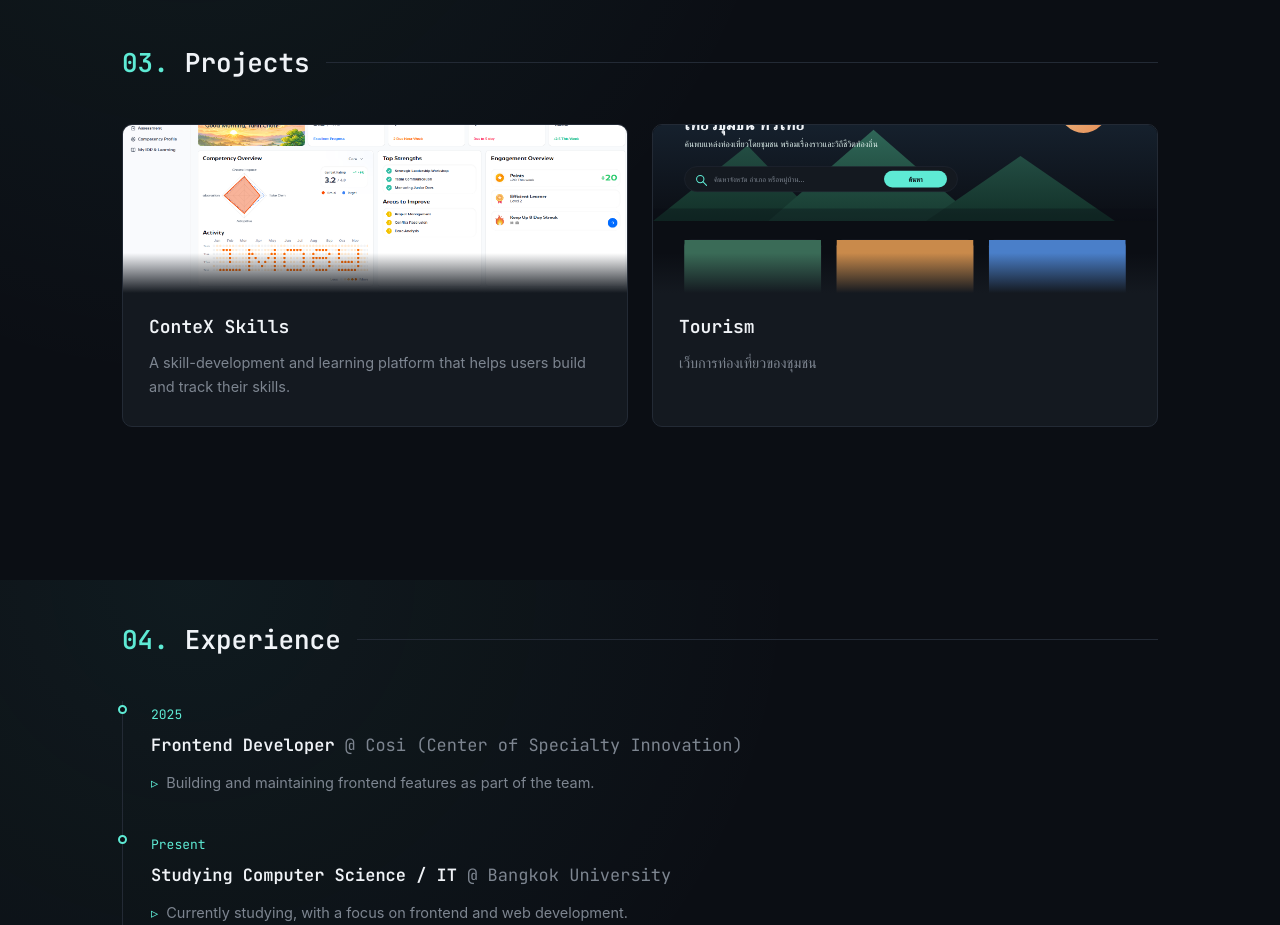
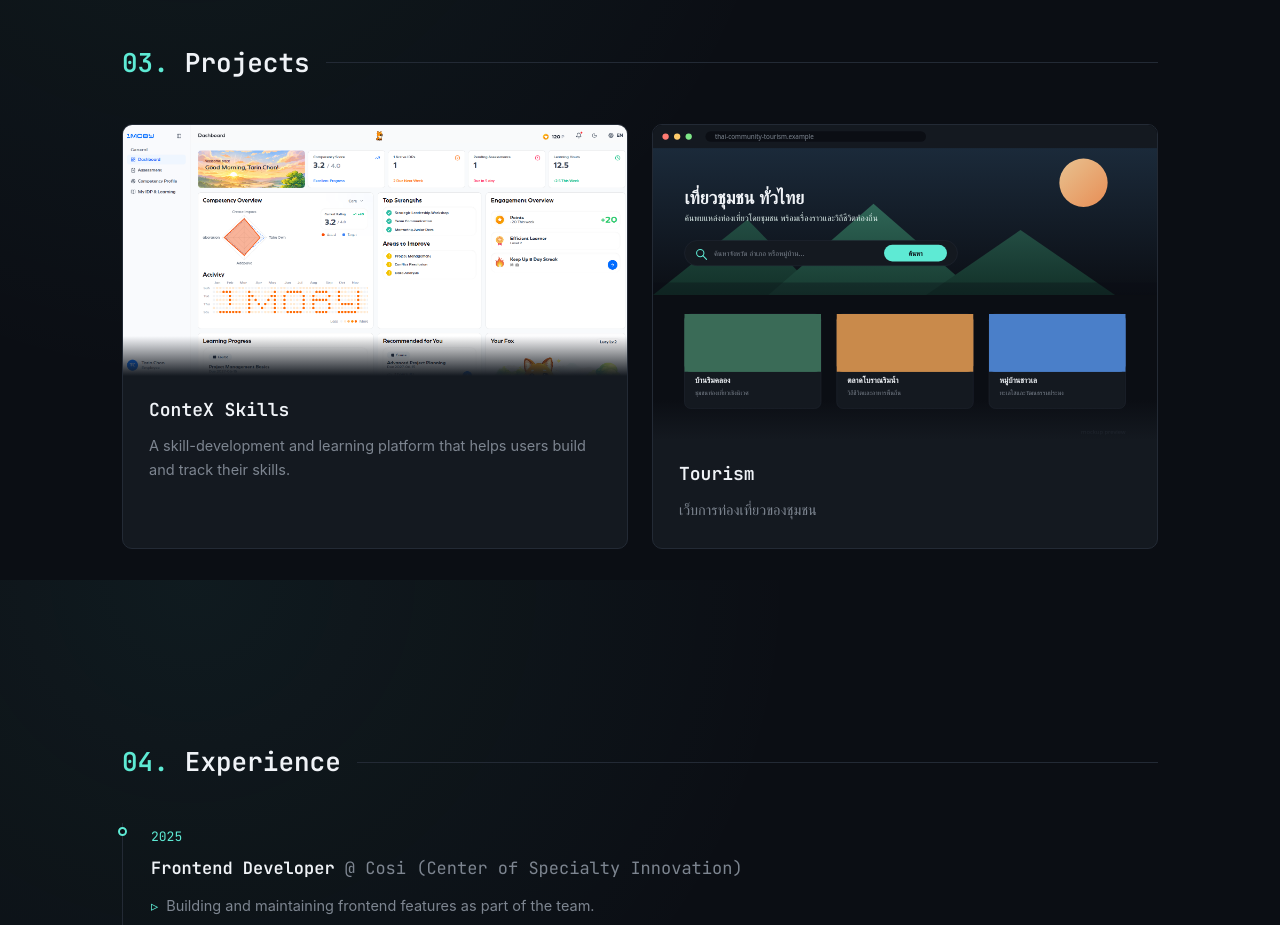
Before and after one commit to POPO112005/portfolio, a React (Vite) app: page / in a window 1280 px wide. Shown: the part 1820-2745 px from the top of the page. Built offline with nearby package versions, Linux system fonts and the light colour scheme.

Commit message:
fix: adjust layout and styling of project images in Projects component

```diff
--- a/src/components/Projects.tsx
+++ b/src/components/Projects.tsx
@@ -22,13 +22,15 @@ export function Projects() {
               if (e.key === 'Enter' || e.key === ' ') setActiveIndex(i)
             }}
           >
-            <div className="relative h-[168px] w-full overflow-hidden bg-bg-alt bg-[repeating-linear-gradient(135deg,var(--color-border)_0px,var(--color-border)_1px,transparent_1px,transparent_10px)]">
-              {project.images?.[0] && (
+            <div className="relative w-full overflow-hidden bg-bg-alt">
+              {project.images?.[0] ? (
                 <img
                   src={project.images[0]}
                   alt=""
-                  className="h-full w-full object-cover transition duration-300 group-hover:scale-[1.03]"
+                  className="block w-full transition duration-300 group-hover:scale-[1.03]"
                 />
+              ) : (
+                <div className="aspect-video w-full bg-[repeating-linear-gradient(135deg,var(--color-border)_0px,var(--color-border)_1px,transparent_1px,transparent_10px)]" />
               )}
               <div className="pointer-events-none absolute inset-x-0 bottom-0 h-10 bg-gradient-to-t from-bg-elevated to-transparent" />
             </div>
```
